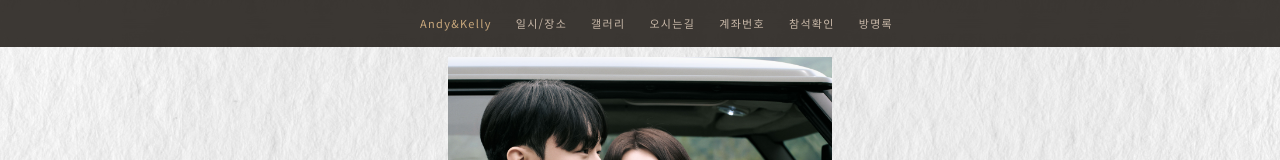
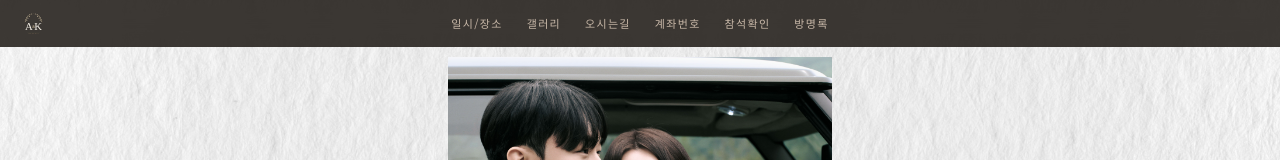
Before and after one commit to KellyPark96/andy-and-kelly, a Next.js app: page / in a window 1280 px wide. Shown: the top 160 px of the page. Built offline with nearby package versions, Linux system fonts and the light colour scheme.

Commit message:
style: navbar 홈 제거

```diff
--- a/src/components/NavBar.tsx
+++ b/src/components/NavBar.tsx
@@ -1,9 +1,9 @@
 "use client";
 
 import { useState, useEffect } from "react";
+import Image from "next/image";
 
 const NAV_ITEMS = [
-  { label: "Andy&Kelly", href: "#cover" },
   { label: "일시/장소", href: "#event" },
   { label: "갤러리", href: "#gallery" },
   { label: "오시는길", href: "#directions" },
@@ -18,7 +18,9 @@ export default function NavBar() {
   useEffect(() => {
     const observers: IntersectionObserver[] = [];
 
-    NAV_ITEMS.forEach(({ href }) => {
+    const allHrefs = ["#cover", ...NAV_ITEMS.map((i) => i.href)];
+
+    allHrefs.forEach((href) => {
       const el = document.getElementById(href.slice(1));
       if (!el) return;
       const observer = new IntersectionObserver(
@@ -51,7 +53,7 @@ export default function NavBar() {
     <>
       {/* 모바일: 왼쪽 세로 사이드바 */}
       <nav
-        className="flex flex-col items-center justify-center min-[480px]:hidden"
+        className="flex flex-col items-center min-[480px]:hidden"
         style={{
           position: "fixed",
           left: 0,
@@ -59,14 +61,25 @@ export default function NavBar() {
           bottom: 0,
           width: "36px",
           zIndex: 50,
-          gap: "2px",
-          paddingTop: "30svh",
-          justifyContent: "flex-start",
           background: "rgba(20, 15, 10, 0.78)",
           backdropFilter: "blur(10px)",
           WebkitBackdropFilter: "blur(10px)",
         }}
       >
+        {/* 홈 로고 */}
+        <a
+          href="#cover"
+          onClick={(e) => handleClick(e, "#cover")}
+          style={{ padding: "12px 0", flexShrink: 0 }}
+        >
+          <Image src="/mainLogo_dark.svg" alt="Home" width={35} height={35} />
+        </a>
+
+        {/* 구분선 */}
+        <div style={{ width: "16px", height: "1px", background: "rgba(255,255,255,0.15)", flexShrink: 0 }} />
+
+        {/* 나머지 메뉴 */}
+        <div style={{ flex: 1, display: "flex", flexDirection: "column", alignItems: "center", justifyContent: "center", gap: "2px" }}>
           {NAV_ITEMS.map(({ label, href }) => (
             <a
               key={href}
@@ -82,6 +95,7 @@ export default function NavBar() {
               {label}
             </a>
           ))}
+        </div>
       </nav>
 
       {/* PC: 상단 가로 바 */}
@@ -98,13 +112,25 @@ export default function NavBar() {
           WebkitBackdropFilter: "blur(10px)",
         }}
       >
-        <div style={{ maxWidth: "480px", margin: "0 auto" }}>
-          <div
+        {/* 홈 로고 - 좌측 상단 고정 */}
+        <a
+          href="#cover"
+          onClick={(e) => handleClick(e, "#cover")}
           style={{
+            position: "absolute",
+            left: "16px",
+            top: "50%",
+            transform: "translateY(-50%)",
             display: "flex",
-              padding: "0 8px",
+            alignItems: "center",
           }}
         >
+          <Image src="/mainLogo_dark.svg" alt="Home" width={35} height={35} />
+        </a>
+
+        {/* 나머지 메뉴 중앙 정렬 */}
+        <div style={{ maxWidth: "480px", margin: "0 auto" }}>
+          <div style={{ display: "flex", padding: "0 8px", justifyContent: "center" }}>
             {NAV_ITEMS.map(({ label, href }) => (
               <a
                 key={href}
```
Also changed, not shown: public/mainLogo_dark.svg (added), 1 other file (tests, documents, lock files or other folders). Lines whose indentation alone changed are shown as unchanged.
